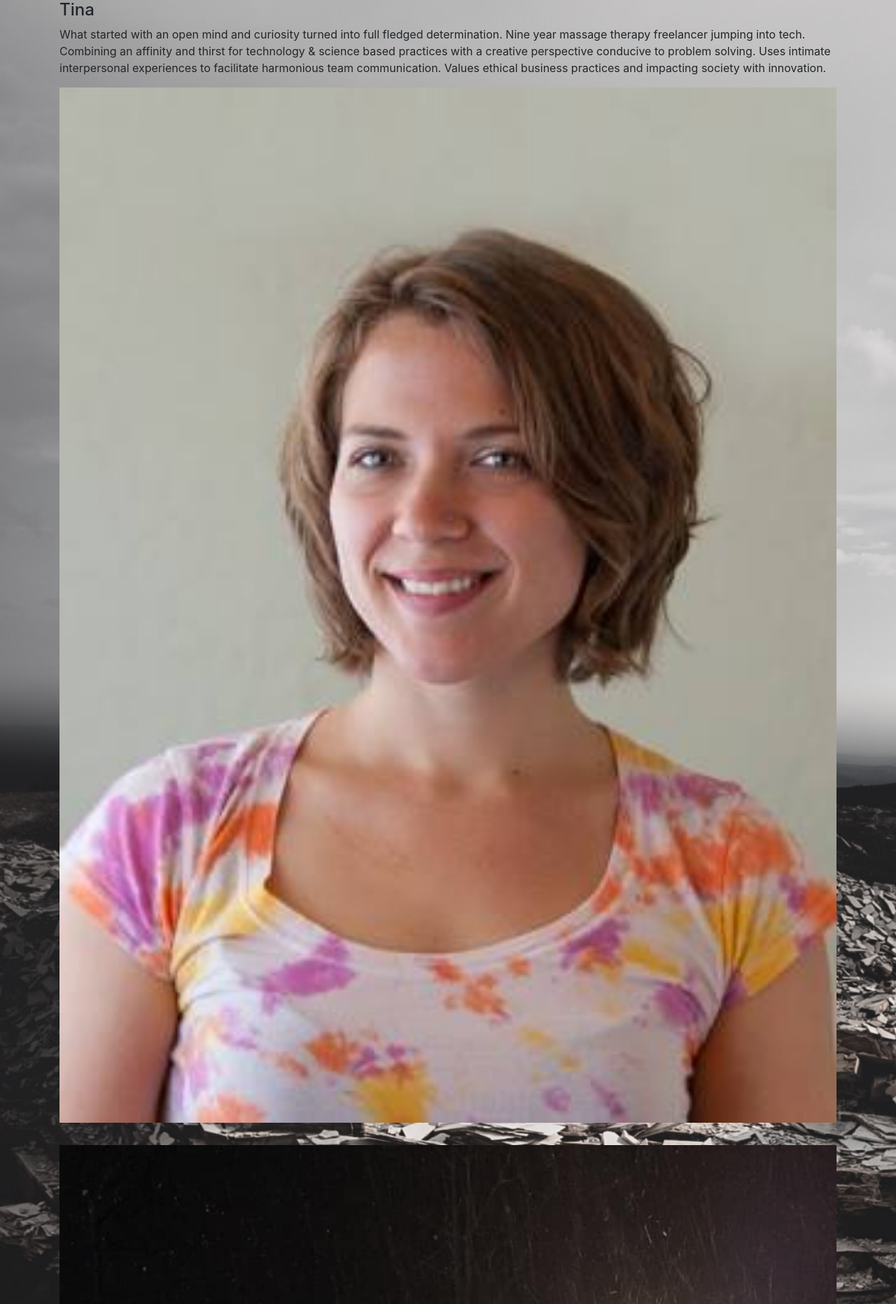
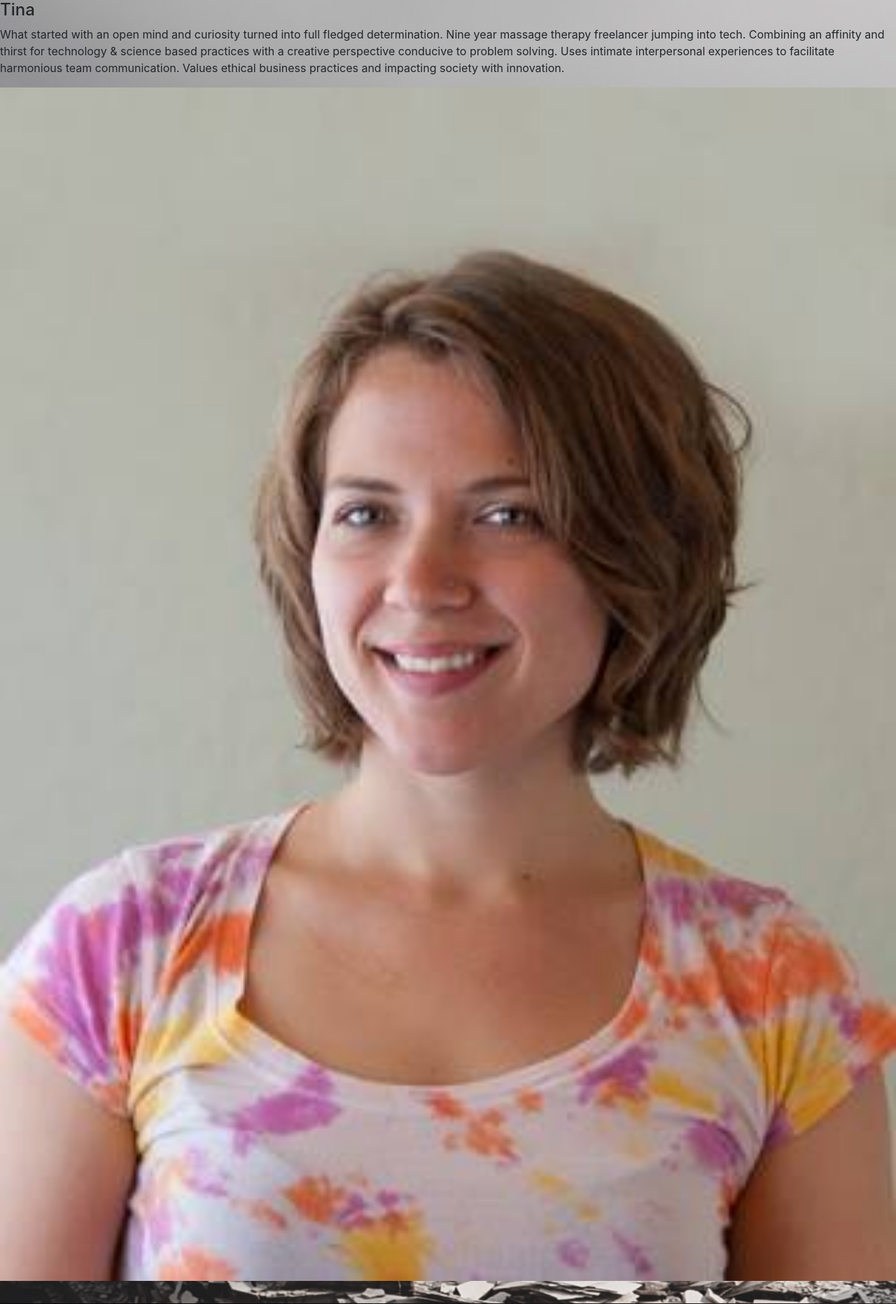
Before and after one commit to longevitytina/CV-Wasteland, a Django app: page /about/ in a window 1280 px wide. Shown: the part 56-1919 px from the top of the page at 70% size. Run offline with Django 3.2, Linux system fonts and the light colour scheme; some libraries are stand-ins or nearby versions.

Commit message:
Removes global class

```diff
--- a/wasteland/main_app/templates/base.html
+++ b/wasteland/main_app/templates/base.html
@@ -45,7 +45,7 @@
     </div>
   </header>
 
-  <main class="container">
+  <main>
     {% block content %}
     {% endblock %}
   </main>
```
